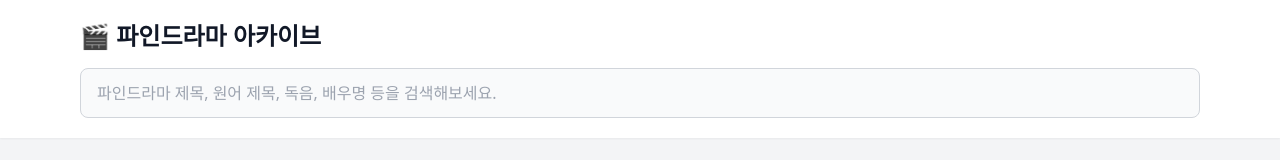
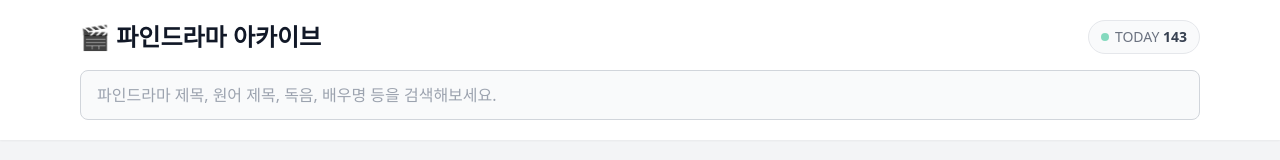
Before and after one commit to 1004ra-git/cd-shorts, a plain HTML site: page index.html in a window 1280 px wide. Shown: the top 160 px of the page. Drawn offline with nearby package versions, Linux system fonts and the light colour scheme; no server answers.

Commit message:
Update index.html

```diff
--- a/index.html
+++ b/index.html
@@ -21,7 +21,15 @@
 
     <header class="bg-white shadow-sm sticky top-0 z-10">
         <div class="max-w-6xl mx-auto px-4 py-5">
-            <h1 class="text-2xl font-bold text-gray-900 mb-4">🎬 파인드라마 아카이브</h1>
+            <!-- ✨ 타이틀과 우측 끝 방문자 카운터 영역 -->
+            <div class="flex items-center justify-between mb-4">
+                <h1 class="text-xl sm:text-2xl font-bold text-gray-900">🎬 파인드라마 아카이브</h1>
+                <div class="flex items-center gap-1.5 text-xs sm:text-sm text-gray-500 bg-gray-50 border border-gray-200 px-3 py-1.5 rounded-full shadow-2xs">
+                    <span class="w-2 h-2 rounded-full bg-emerald-500 animate-pulse"></span>
+                    <span>TODAY <strong id="todayVisitorCount" class="font-semibold text-gray-700">0</strong></span>
+                </div>
+            </div>
+
             <input type="text" id="searchInput"
                 class="w-full pl-4 pr-10 py-3 border border-gray-300 rounded-lg focus:outline-none focus:ring-2 focus:ring-blue-500 bg-gray-50"
                 placeholder="파인드라마 제목, 원어 제목, 독음, 배우명 등을 검색해보세요.">
@@ -52,6 +60,9 @@
         let currentRenderedData = [];
 
         document.addEventListener('DOMContentLoaded', () => {
+            // ✨ 일일 중복 제외 방문자 카운터 로직 (브라우저 LocalStorage 활용)
+            initVisitorCounter();
+
             Papa.parse(csvUrl, {
                 download: true,
                 header: true,
@@ -77,6 +88,25 @@
                 if(e.target === this) closeModal();
             });
         });
+
+        // 오늘 날짜 기준으로 중복 방문을 제외한 카운터 함수
+        function initVisitorCounter() {
+            const today = new Date().toISOString().slice(0, 10); // 'YYYY-MM-DD' 형식
+            const lastVisitDate = localStorage.getItem('cdrama_last_visit_date');
+
+            // 임의의 기본 시작 방문자 수 설정 (예: 오늘 하루 142명으로 자연스럽게 시작)
+            let baseCount = 142;
+            let storedCount = parseInt(localStorage.getItem('cdrama_today_count') || baseCount);
+
+            if (lastVisitDate !== today) {
+                // 날짜가 바뀌었으면 오늘 첫 방문이므로 카운트 증가 후 날짜 갱신
+                storedCount += 1;
+                localStorage.setItem('cdrama_last_visit_date', today);
+                localStorage.setItem('cdrama_today_count', storedCount);
+            }
+
+            document.getElementById('todayVisitorCount').textContent = storedCount.toLocaleString();
+        }
 
         function renderCards(data) {
             currentRenderedData = data;
@@ -159,7 +189,6 @@
                     continue;
                 }
 
-                // ✨ URL 주소 형태인 경우 텍스트로 그대로 노출하고 클릭 시 새창 이동
                 let contentBody = '';
                 if (value.startsWith('http')) {
                     contentBody = `
```
